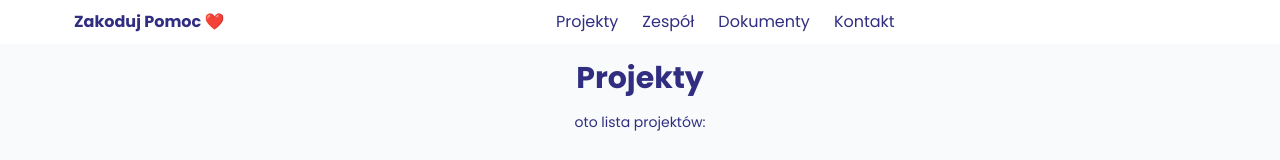
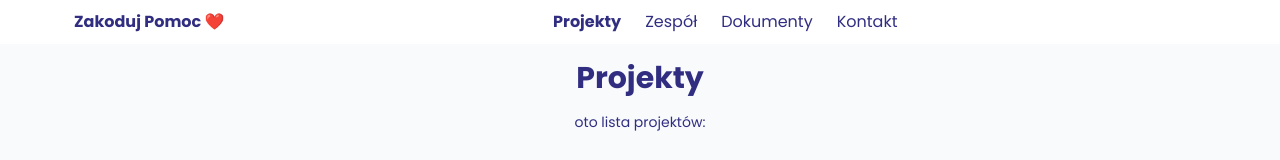
Before and after one commit to applantic/zakoduj-pomoc-nextjs, a Next.js app: page /projects in a window 1280 px wide. Shown: the top 160 px of the page. Built offline with nearby package versions, Linux system fonts and the light colour scheme.

Commit message:
navbar active links styling (useRouter)

```diff
--- a/components/Header.tsx
+++ b/components/Header.tsx
@@ -1,7 +1,13 @@
 import Link from "next/link";
+import { useRouter } from "next/router";
 
 export const Header = () => {
+
+  const router = useRouter();
+  const currentRoute = router.pathname;
+
   return (
+
     <header className="bg-white shadow-md shadow-slate-300 font-normal">
       <div className="flex flex-wrap items-center justify-center my-0 mx-auto h-auto max-w-6xl">
         <strong className="m-2.5">
@@ -12,22 +18,22 @@ export const Header = () => {
         <nav className="text-indigo-900 my-2.5 mx-auto">
           <Link
             href="./projects"
-            className="mt-1 mr-3 mb-1 ml-3 hover:underline"
+            className={currentRoute === '/projects' ? "mt-1 mr-3 mb-1 ml-3 hover:underline font-bold" : "mt-1 mr-3 mb-1 ml-3 hover:underline"}
           >
             Projekty
           </Link>
-          <Link href="./team" className="mt-1 mr-3 mb-1 ml-3 hover:underline">
+          <Link href="./team" className={currentRoute === '/team' ? "mt-1 mr-3 mb-1 ml-3 hover:underline font-bold" : "mt-1 mr-3 mb-1 ml-3 hover:underline"}>
             Zespół
           </Link>
           <Link
             href="./documents"
-            className="mt-1 mr-3 mb-1 ml-3 hover:underline"
+            className={currentRoute === '/documents' ? "mt-1 mr-3 mb-1 ml-3 hover:underline font-bold" : "mt-1 mr-3 mb-1 ml-3 hover:underline"}
           >
             Dokumenty
           </Link>
           <Link
             href="./contact"
-            className="mt-1 mr-3 mb-1 ml-3 hover:underline"
+            className={currentRoute === '/contact' ? "mt-1 mr-3 mb-1 ml-3 hover:underline font-bold" : "mt-1 mr-3 mb-1 ml-3 hover:underline"}
           >
             Kontakt
           </Link>
```
